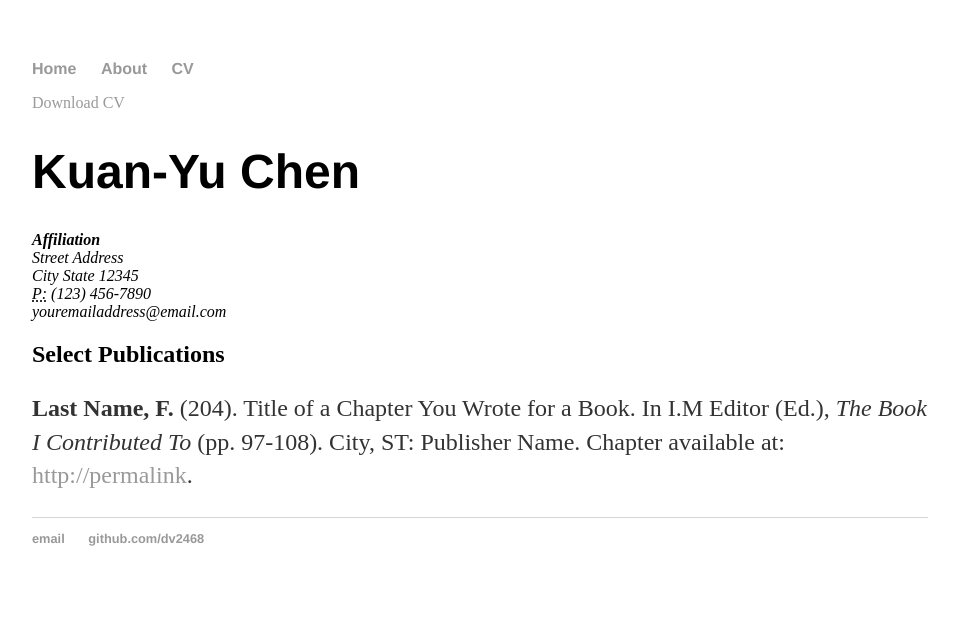
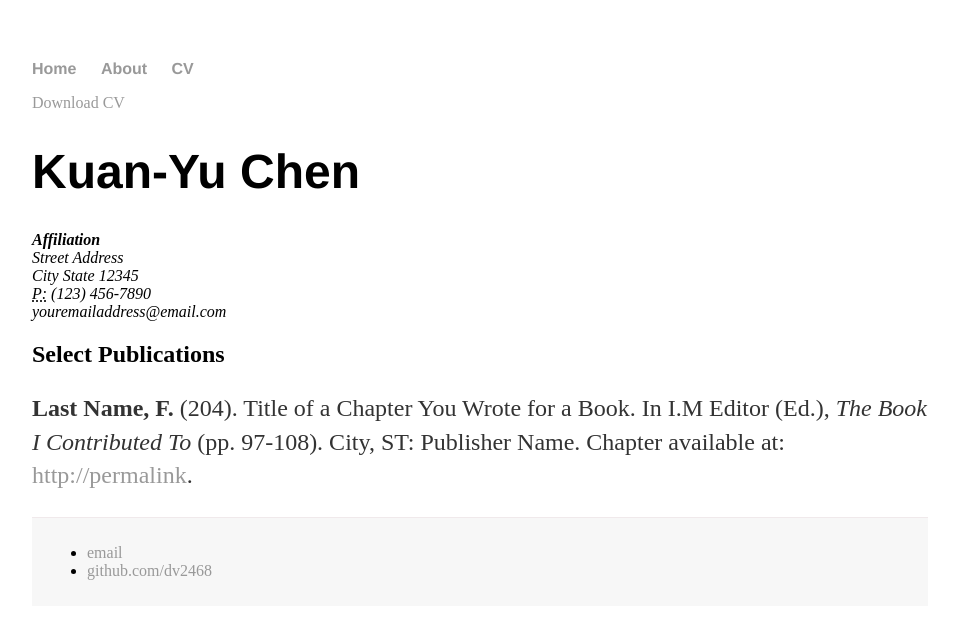
Before and after one commit to dv2468/dv2468.github.io, a Jekyll site: the page built from cv/index.html, in a window 1280 px wide. Shown: the top 619 px of the page, without its empty margins (160-1119 px from the left). Built offline with Jekyll 4.4.1, drawn with Linux system fonts in a browser that asks for light colours.

Commit message:
Update default.html

```diff
--- a/_layouts/default.html
+++ b/_layouts/default.html
@@ -19,11 +19,11 @@
 			{{ content }}
 
 			</div><!-- /.container -->
-			<footer>
+			<div id ="footer">
 	    		<ul>
 	        		<li><a href="mailto:kyuchen@umich.edu">email</a></li>
 	        		<li><a href="https://github.com/dv2468">github.com/dv2468</a></li>
 				</ul>
-			</footer>
+			</div>
 		</body>
 	</html>
```
